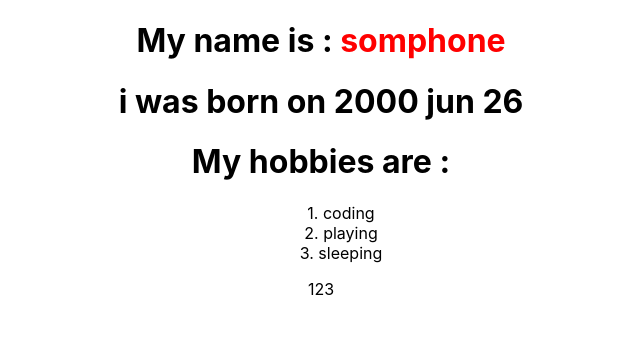
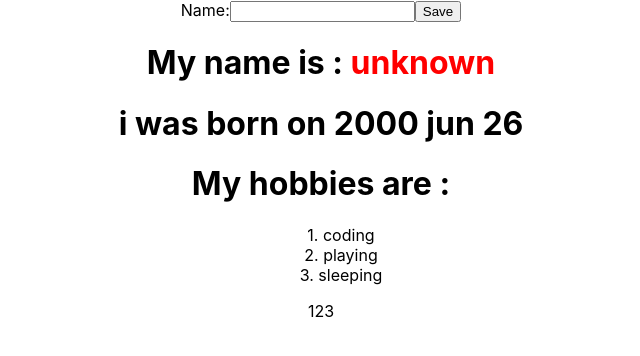
Before and after one commit to somphonee/starter-react-app, a React (Create React App) app: page / in a window 1280 px wide. Shown: the top 356 px of the page, without its empty margins (319-959 px from the left). Built offline with nearby package versions, Linux system fonts and the light colour scheme.

Commit message:
[ADD] implement state management for name input and update SelfIntroduction component

```diff
--- a/src/App.jsx
+++ b/src/App.jsx
@@ -1,7 +1,7 @@
-
+import React, { useState } from 'react';
 import './App.css';
 import PropTypes from "prop-types";
-import React from 'react'
+
 
 
 const SelfIntroddution = ({ name = 'unknown', dateOfBirth, hobbies = [] }) => {
@@ -27,16 +27,28 @@ SelfIntroddution.prototype = {
   name: PropTypes.string.isRequired,
   dateOfBirth: PropTypes.string,
   hobbies: PropTypes.array
-}
+};
 const Test = ({ children }) => {
   console.log(typeof children);
   return <div>{children}</div>;
 };
 function App() {
+  const [data, setData] = useState({ name: undefined });
+  const [name, setName] = useState("");
   return (
     <div className="App">
+      <label htmlFor="name">Name:</label>
+      <input id="name" type="text" value={name} onChange={(e) => setName(e.target.value)} />
+      <button
+        onClick={() => {
+          setData({ name });
+          setName("");
+        }}
+      >
+        Save</button>
+
       <SelfIntroddution
-        name="somphone"
+        name={data.name}
         dateOfBirth="2000 jun 26"
         hobbies={['coding', 'playing', 'sleeping']}
       />
```
